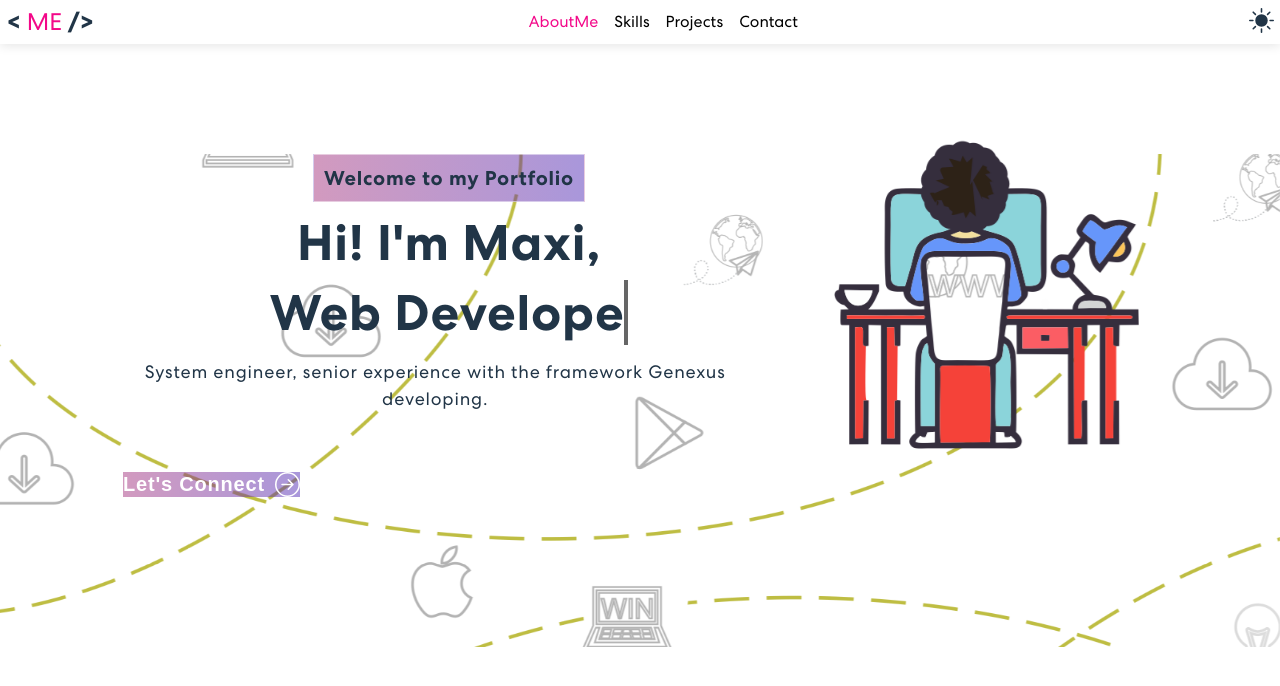
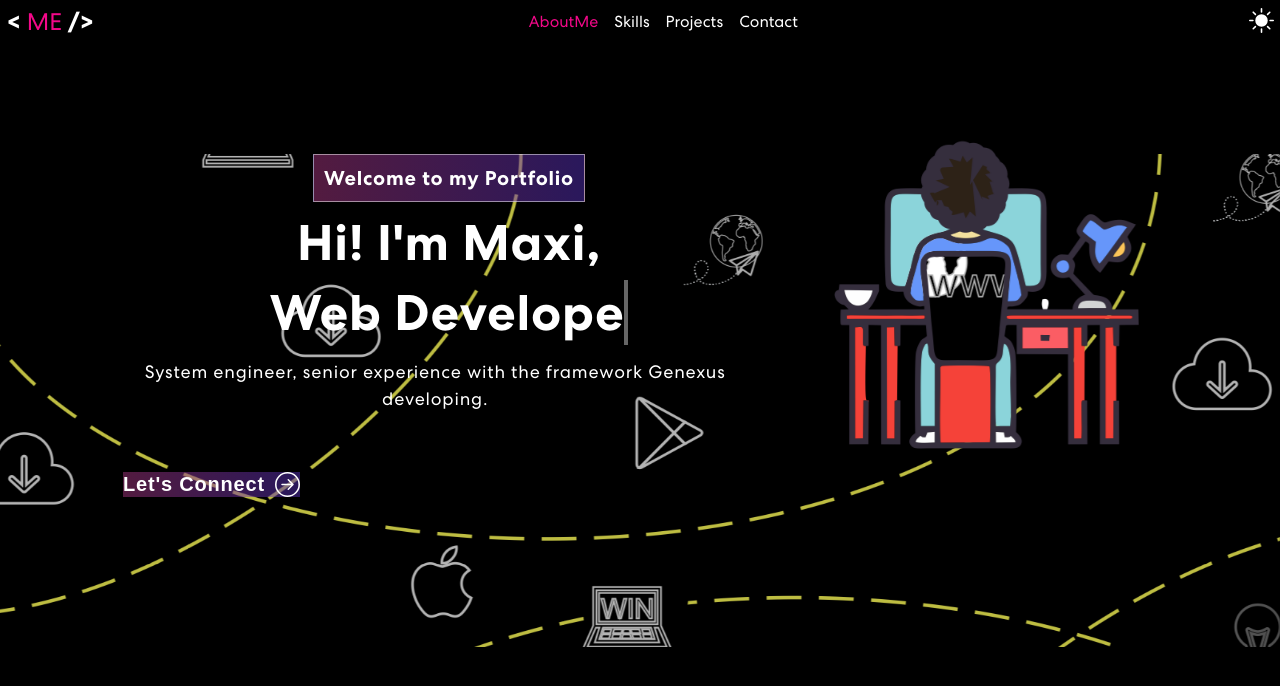
Before and after one commit to mmaaxxii/portfolio, a React (Vite) app: page / in a window 1280 px wide. Shown: the top 686 px of the page. Built offline with nearby package versions, Linux system fonts and the light colour scheme.

Commit message:
Details theme

```diff
--- a/src/index.css
+++ b/src/index.css
@@ -38,6 +38,10 @@ a {
 }
 a:hover {
   color: #f30889;
+}
+
+span {
+  color: var(--color);
 }
 
 @media (prefers-color-scheme: dark) {
--- a/src/pages/Portfolio/wrapper/PortfolioWrapper.tsx
+++ b/src/pages/Portfolio/wrapper/PortfolioWrapper.tsx
@@ -37,15 +37,16 @@ interface Props {
 
   const handleClickTheme = () => {
     if (colorScheme === 'dark') {
+      console.log(colorScheme)
       document.querySelector('html')?.setAttribute('data-theme', 'light')
       setColorScheme('light')
-      persistLocalStorage('color-scheme', 'light')
+      localStorage.setItem('color-scheme', 'light')
 
     } else {
-
+      console.log(colorScheme)
       document.querySelector('html')?.setAttribute('data-theme', 'dark')
       setColorScheme('dark')
-      persistLocalStorage('color-scheme', 'dark')
+      localStorage.setItem('color-scheme', 'dark')
 
     }
   }
@@ -60,7 +61,7 @@ interface Props {
               <a onClick={() => (handleClickLink(PublicRoutes.PROJECTS))}  className={activeRoute === PublicRoutes.PROJECTS ? 'selectedLink' : (!clicked ? (colorScheme==='dark' ?'unselecetedLinkWebDark' :'unselecetedLinkWebLight') : 'unselecetedLinkMob')}>Projects</a>
               <a onClick={() => (handleClickLink(PublicRoutes.CONTACT))}  className={activeRoute === PublicRoutes.CONTACT ? 'selectedLink' : (!clicked ? (colorScheme==='dark' ?'unselecetedLinkWebDark' :'unselecetedLinkWebLight') : 'unselecetedLinkMob')}>Contact</a>
             </div>
-            <button id="switch" className="switch" onClick={handleClickTheme}>{colorScheme === 'dark' ? <MoonFill size={25}/> : <SunFill size={25}/>}</button>
+            <button id="switch" className="switch" onClick={handleClickTheme}>{colorScheme === 'dark' ?  <SunFill size={25}/>:<MoonFill size={25}/> }</button>
             <div className="burguer">
               <BurguerButton clicked={clicked} handleClick={handleClick}/>
             </div>
--- a/src/pages/Portfolio/wrapper/styled-components/portfolioWrapper.styled.ts
+++ b/src/pages/Portfolio/wrapper/styled-components/portfolioWrapper.styled.ts
@@ -75,6 +75,13 @@ export const PortfolioWrapperNav = styled.nav`
     .switch {
         background-color: var(--bg);
         color: var(--color);
+        @media (max-width: 768px) {
+            position: relative;
+            display: inline-block;
+            background-color: transparent;
+            margin-left: 70%;
+            vertical-align: 0mm;
+    }
     }
 
 
--- a/src/utilities/color-scheme-active.tsx
+++ b/src/utilities/color-scheme-active.tsx
@@ -4,10 +4,12 @@ import { persistLocalStorage } from './localStorage.utility';
 export const  ColorSchemeActive = (): string => {
     if (localStorage.getItem('color-scheme') === 'dark' || localStorage.getItem('color-scheme') === 'light'  ) {
         let colorScheme = localStorage.getItem('color-scheme')?.toString() as string
+        document.querySelector('html')?.setAttribute('data-theme', colorScheme)
         return colorScheme
     } else {
-        persistLocalStorage('color-scheme', 'light')
-        return 'light'
+        localStorage.setItem('color-scheme', 'dark')
+        document.querySelector('html')?.setAttribute('data-theme', 'dark')
+        return 'dark'
     }
 
 }
```
Also changed, not shown: src/components/BurguerButton/BurguerButton.tsx (line endings or trailing spaces).
